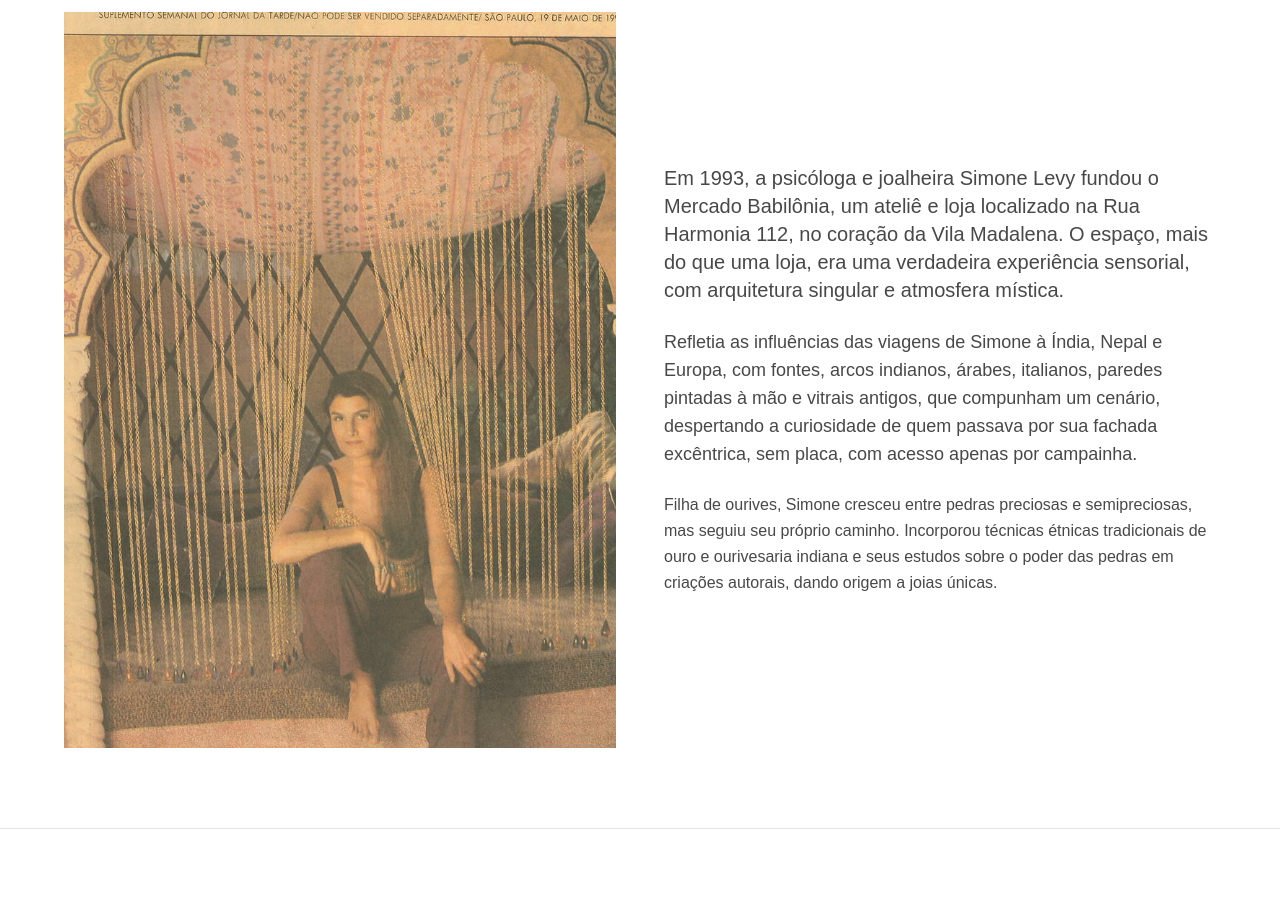
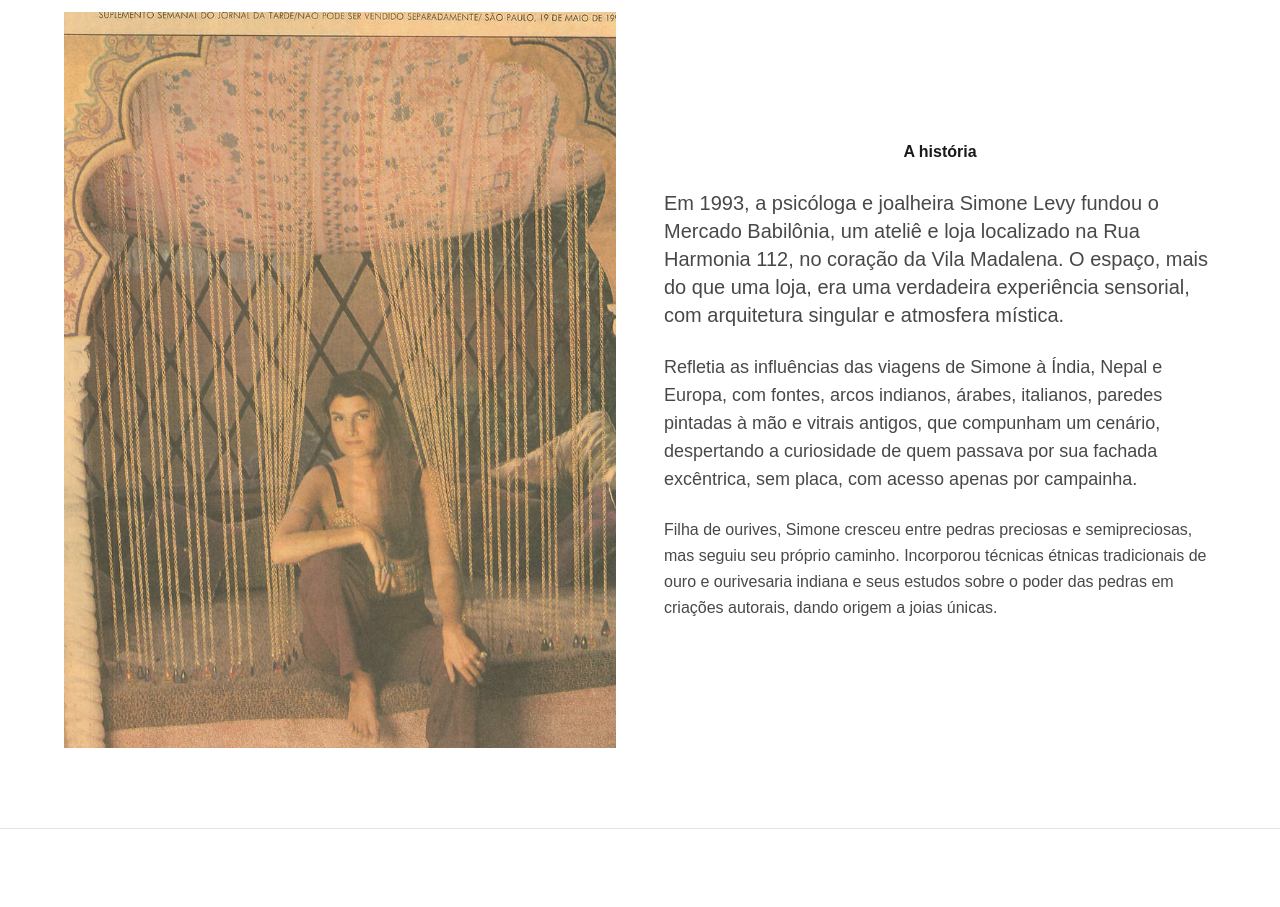
Before and after one commit to BrunoJSC/simone, a Next.js app: page / in a window 1280 px wide. Shown: the part 1000-1907 px from the top of the page. Built offline with nearby package versions, Linux system fonts and the light colour scheme; a web font is replaced by a local one.

Commit message:
Adicionando titulo

```diff
--- a/src/components/sections/hero.tsx
+++ b/src/components/sections/hero.tsx
@@ -61,6 +61,9 @@ export function HeroSection() {
 
             {/* Right - Text */}
             <div className="space-y-6 text-foreground/80 leading-relaxed">
+              <h1 className="text-foreground font-bold text-center">
+                A história
+              </h1>
               <p className="text-lg md:text-xl font-forum">
                 Em 1993, a psicóloga e joalheira Simone Levy fundou o Mercado
                 Babilônia, um ateliê e loja localizado na Rua Harmonia 112, no
```
